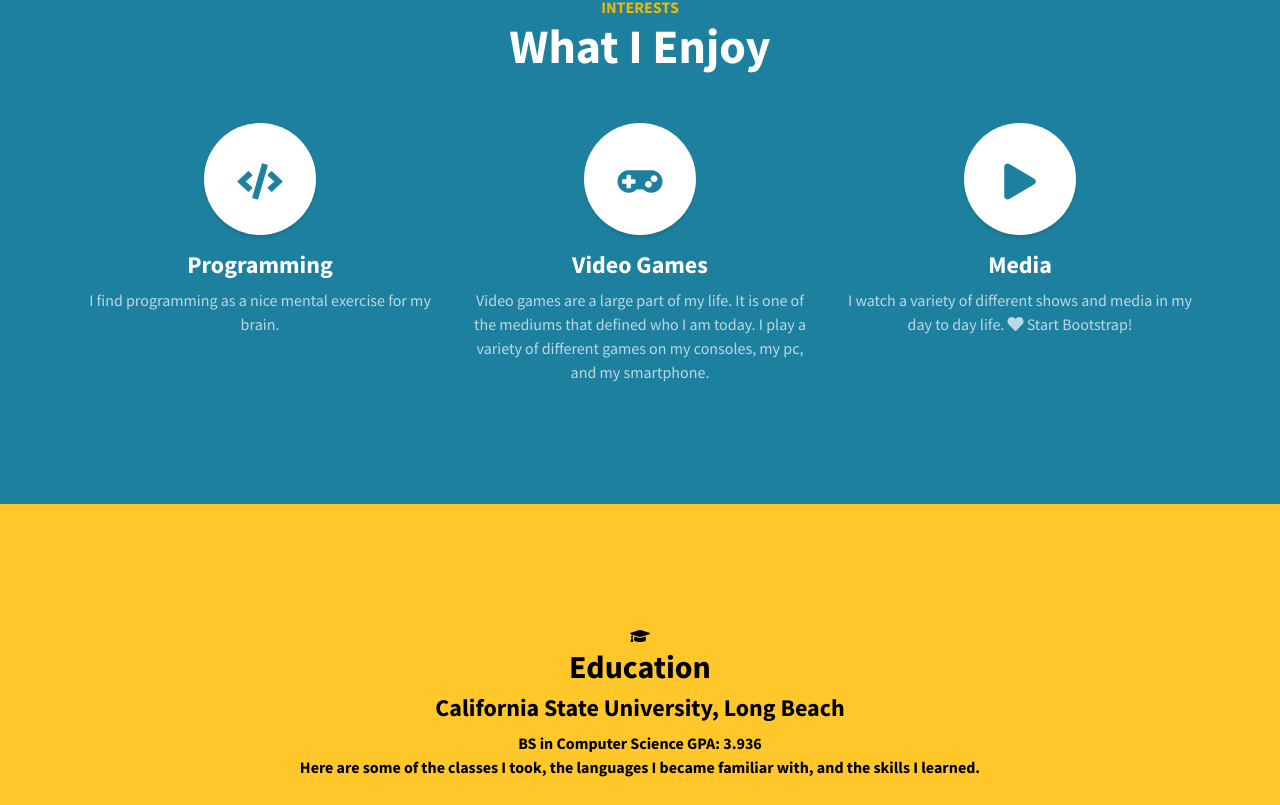
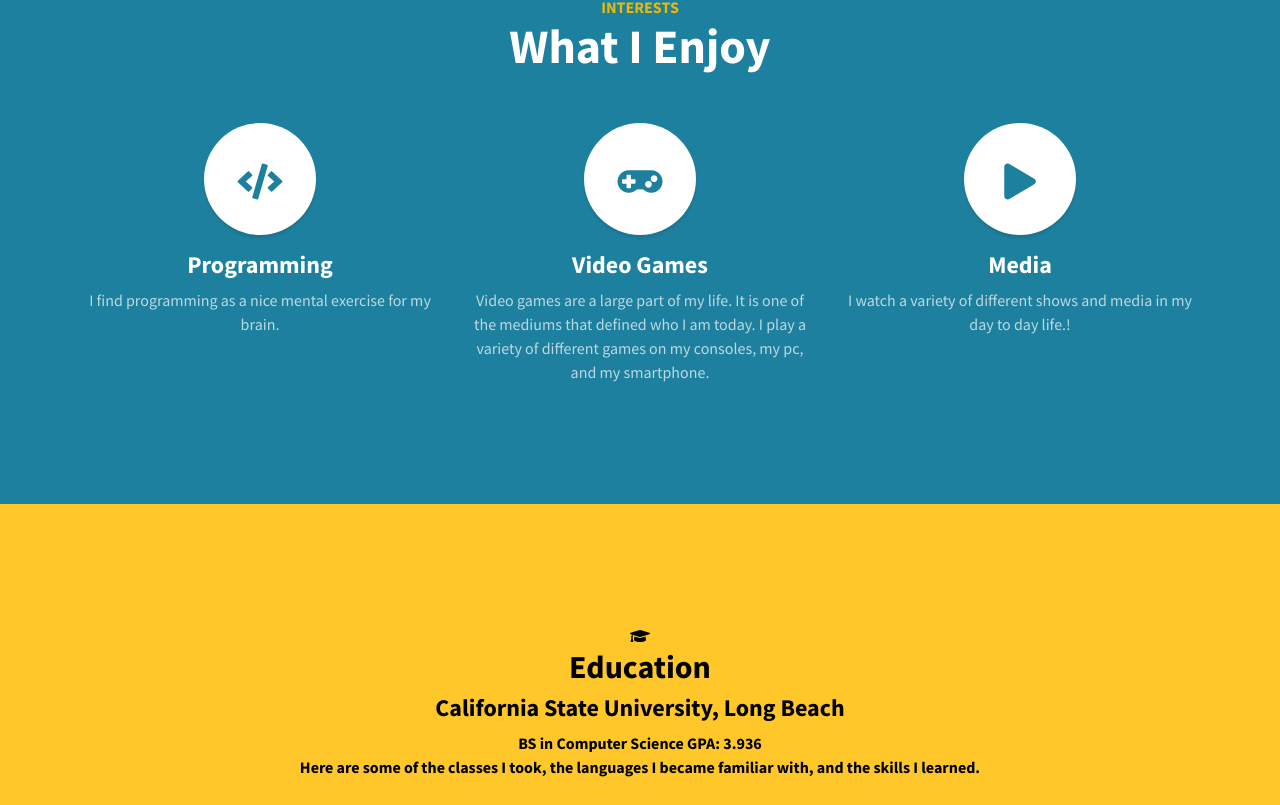
Before and after one commit to ChaozFire/ChaozFire.github.io, a plain HTML site: page index.html in a window 1280 px wide. Shown: the part 1316-2121 px from the top of the page. Drawn offline with Linux system fonts and the light colour scheme.

Commit message:
Update index.html

```diff
--- a/index.html
+++ b/index.html
@@ -42,7 +42,7 @@
     <nav id="sidebar-wrapper">
       <ul class="sidebar-nav">
         <li class="sidebar-brand">
-          <a class="js-scroll-trigger" href="#page-top">Start Bootstrap</a>
+          <a class="js-scroll-trigger" href="#page-top">TOC</a>
         </li>
         <li class="sidebar-nav-item">
           <a class="js-scroll-trigger" href="#page-top">Home</a>
@@ -128,9 +128,7 @@
               <strong>Media</strong>
             </h4>
             <p class="text-faded mb-0">I watch a variety of different shows and media in my day
-              to day life.
-              <i class="fas fa-heart"></i>
-              Start Bootstrap!</p>
+              to day life.!</p>
           </div>
         </div>
       </div>
```
